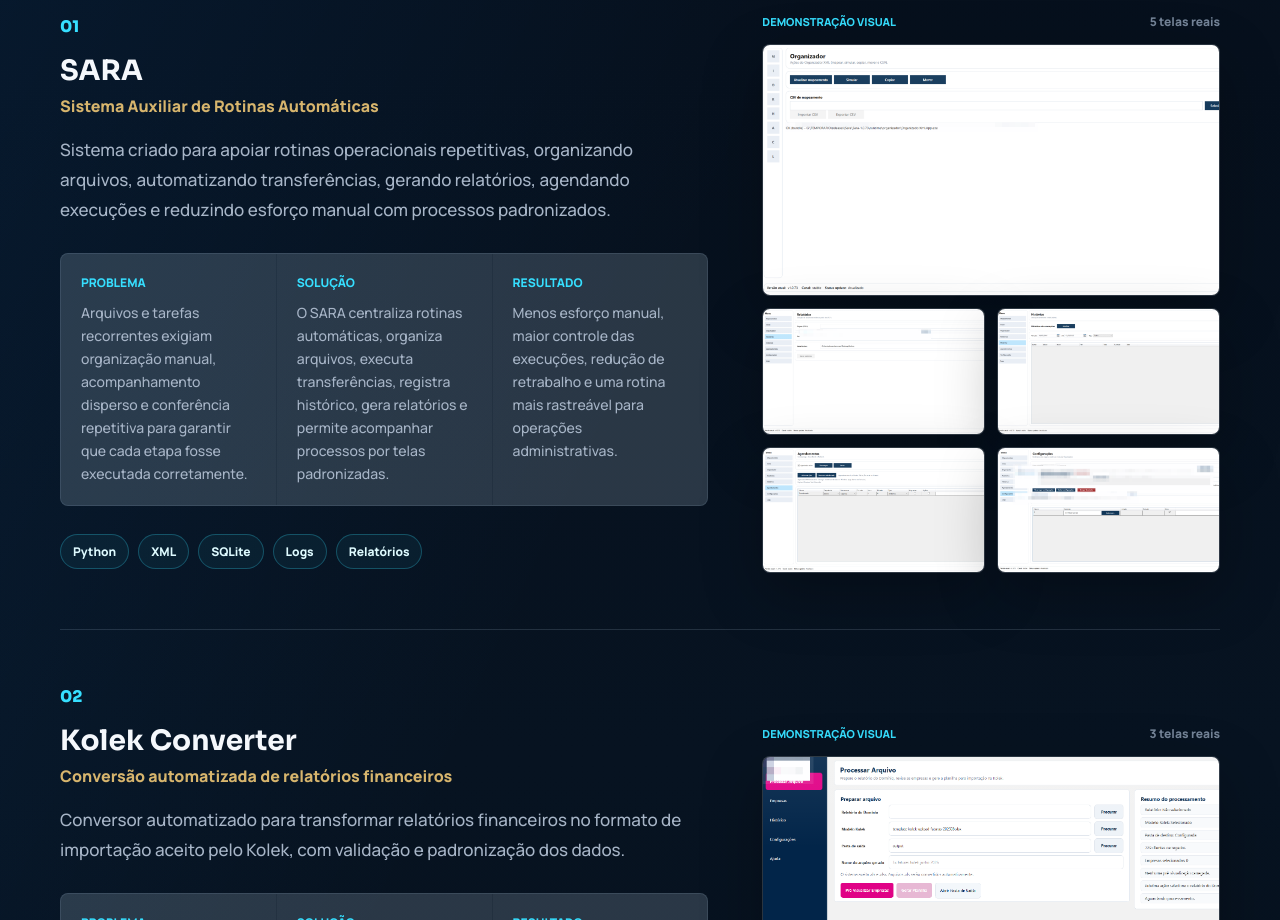
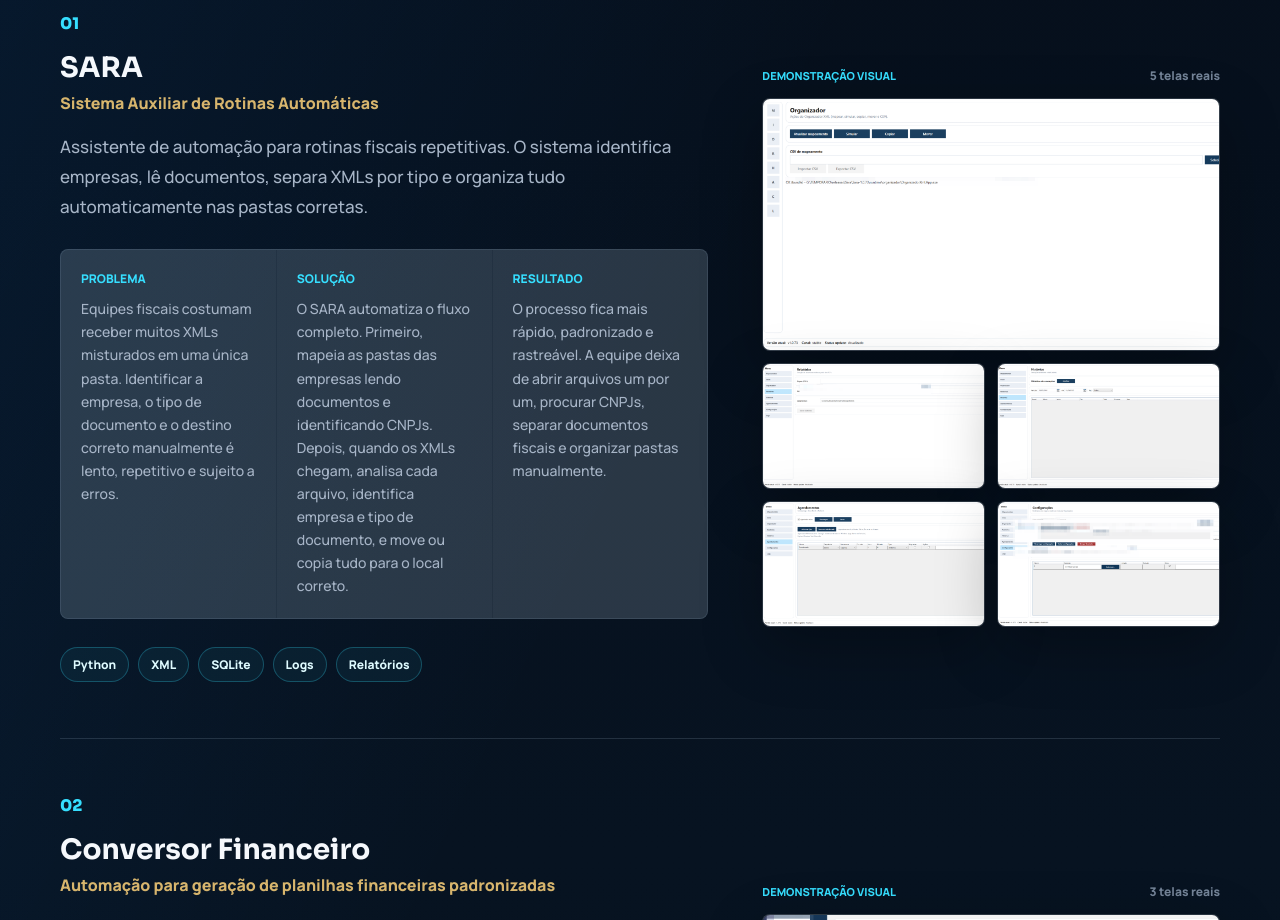
Before and after one commit to AlexMoraes14/site, a React (Vite) app: page / in a window 1280 px wide. Shown: the part 1880-2800 px from the top of the page. Built offline with nearby package versions, Linux system fonts and the light colour scheme.

Commit message:
Refine case study storytelling

```diff
--- a/src/data/portfolio.js
+++ b/src/data/portfolio.js
@@ -78,7 +78,7 @@
       result: "Resultado",
       visual: "Demonstração visual",
       disclaimer:
-        "Projetos desenvolvidos a partir de necessidades operacionais reais. Todos os exemplos usam dados fictícios, anonimizados ou não sensíveis sempre que necessário.",
+        "Projetos desenvolvidos a partir de necessidades reais de operação. Informações sensíveis, nomes internos e dados de clientes foram removidos ou anonimizados.",
       tagsLabel: "Tecnologias do case",
     },
     cases: [
@@ -88,43 +88,43 @@
         title: "SARA",
         subtitle: "Sistema Auxiliar de Rotinas Automáticas",
         summary:
-          "Sistema criado para apoiar rotinas operacionais repetitivas, organizando arquivos, automatizando transferências, gerando relatórios, agendando execuções e reduzindo esforço manual com processos padronizados.",
+          "Assistente de automação para rotinas fiscais repetitivas. O sistema identifica empresas, lê documentos, separa XMLs por tipo e organiza tudo automaticamente nas pastas corretas.",
         problem:
-          "Arquivos e tarefas recorrentes exigiam organização manual, acompanhamento disperso e conferência repetitiva para garantir que cada etapa fosse executada corretamente.",
+          "Equipes fiscais costumam receber muitos XMLs misturados em uma única pasta. Identificar a empresa, o tipo de documento e o destino correto manualmente é lento, repetitivo e sujeito a erros.",
         solution:
-          "O SARA centraliza rotinas automáticas, organiza arquivos, executa transferências, registra histórico, gera relatórios e permite acompanhar processos por telas padronizadas.",
+          "O SARA automatiza o fluxo completo. Primeiro, mapeia as pastas das empresas lendo documentos e identificando CNPJs. Depois, quando os XMLs chegam, analisa cada arquivo, identifica empresa e tipo de documento, e move ou copia tudo para o local correto.",
         result:
-          "Menos esforço manual, maior controle das execuções, redução de retrabalho e uma rotina mais rastreável para operações administrativas.",
+          "O processo fica mais rápido, padronizado e rastreável. A equipe deixa de abrir arquivos um por um, procurar CNPJs, separar documentos fiscais e organizar pastas manualmente.",
         tags: ["Python", "XML", "SQLite", "Logs", "Relatórios"],
       },
       {
         id: "dominio",
         number: "02",
-        title: "Kolek Converter",
-        subtitle: "Conversão automatizada de relatórios financeiros",
+        title: "Conversor Financeiro",
+        subtitle: "Automação para geração de planilhas financeiras padronizadas",
         summary:
-          "Conversor automatizado para transformar relatórios financeiros no formato de importação aceito pelo Kolek, com validação e padronização dos dados.",
+          "Automação financeira que transforma relatórios de contas a receber em uma planilha padronizada, pronta para revisão e importação em uma plataforma externa.",
         problem:
-          "Conversão manual de relatórios financeiros para o formato de importação aceito pelo Kolek, com retrabalho, revisão linha a linha e risco de erros de formatação.",
+          "A equipe financeira precisava transformar manualmente relatórios de contas a receber em um modelo específico de planilha. Isso envolvia copiar dados, conferir clientes, ajustar formatação e revisar muitos registros.",
         solution:
-          "Desenvolvimento de um conversor automatizado capaz de ler relatórios, validar dados e gerar planilhas padronizadas para importação.",
+          "O Conversor Financeiro lê a base de clientes, atualiza os dados em uma base local, processa o relatório de contas a receber e preenche automaticamente o modelo de importação preservando estrutura, regras e formatação.",
         result:
-          "Redução do trabalho manual, menos erros de formatação e processamento mais rápido para a rotina financeira.",
+          "A rotina reduz digitação manual, evita erros de formatação, melhora a padronização e torna a conferência final muito mais rápida.",
         tags: ["Python", "Excel", "OpenPyXL", "SQLite", "Regras de negócio"],
       },
       {
         id: "controle",
         number: "03",
         title: "Sistema de Estoque",
-        subtitle: "Controle de produtos, movimentações e alertas operacionais",
+        subtitle: "Controle interno de materiais, entradas, saídas e alertas",
         summary:
-          "Sistema interno para acompanhar produtos, categorias, entradas, saídas, movimentações recentes e alertas de estoque baixo em uma rotina centralizada.",
+          "Sistema web para centralizar o controle de materiais internos, como suprimentos de escritório, itens de limpeza, papéis e produtos operacionais.",
         problem:
-          "O controle de estoque dependia de consultas manuais e informações dispersas, dificultando a visibilidade de itens baixos, saídas recentes e produtos que exigiam reposição.",
+          "Controle de estoque feito manualmente ou em planilhas dispersas dificulta saber o que está disponível, o que está acabando e quem movimentou cada item.",
         solution:
-          "Criação de um painel com cadastro de produtos, categorias, alertas, filtros e histórico de movimentações para apoiar decisões operacionais.",
+          "O sistema centraliza produtos, categorias, entradas, saídas, responsáveis pelas movimentações, níveis atuais de estoque, alertas de estoque baixo e histórico de cada alteração.",
         result:
-          "Mais rastreabilidade, melhor acompanhamento de estoque e redução de falhas na conferência de produtos e movimentações.",
+          "A empresa ganha mais visibilidade, organização e controle sobre materiais internos, reduzindo conferências manuais e melhorando a gestão operacional.",
         tags: ["PHP", "MySQL", "JavaScript", "Dashboards", "Inventário"],
       },
     ],
@@ -199,13 +199,13 @@
         "08:14 · Empresas identificadas",
         "08:15 · Relatório gerado",
       ],
-      dominioLabel: "Preview fictício Domínio para Kolek",
+      dominioLabel: "Preview fictício do conversor financeiro",
       report: "Relatório",
       source: "Domínio",
       treatment: "Tratamento",
       automation: "Automação",
       spreadsheet: "Planilha",
-      destination: "Kolek",
+      destination: "Importação",
       spreadsheetRows: [
         ["Centro", "Documento", "Status"],
         ["ADM", "000184", "OK"],
@@ -293,7 +293,7 @@
       result: "Result",
       visual: "Visual demonstration",
       disclaimer:
-        "Projects developed from real operational needs. All examples use fictional, anonymized or non-sensitive data whenever necessary.",
+        "Projects developed from real operational needs. Sensitive information, internal names and client data were removed or anonymized.",
       tagsLabel: "Case technologies",
     },
     cases: [
@@ -303,43 +303,43 @@
         title: "SARA",
         subtitle: "Auxiliary System for Automated Routines",
         summary:
-          "SARA was designed to assist repetitive operational routines by organizing files, automating transfers, generating reports, scheduling executions and reducing manual effort through standardized processes.",
+          "Automation assistant for repetitive fiscal routines. The system identifies companies, reads documents, separates XMLs by document type and organizes everything automatically into the correct folders.",
         problem:
-          "Recurring files and tasks required manual organization, dispersed monitoring and repeated checks to ensure each step had been completed correctly.",
+          "Fiscal teams often receive many XML files mixed in a single folder. Manually identifying the company, document type and correct destination folder is slow, repetitive and prone to mistakes.",
         solution:
-          "SARA centralizes automated routines, organizes files, executes transfers, records history, generates reports and makes processes easier to follow through standardized screens.",
+          "SARA automates the full organization flow. First, it maps company folders by reading documents and identifying CNPJs. Then, when XMLs are received, it analyzes each file, identifies the company and document type, and moves or copies everything to the correct location.",
         result:
-          "Less manual effort, greater execution control, reduced rework and a more traceable routine for administrative operations.",
+          "The process becomes faster, standardized and traceable. The team no longer needs to open files one by one, search for CNPJs, separate fiscal documents or organize folders manually.",
         tags: ["Python", "XML", "SQLite", "Logs", "Reports"],
       },
       {
         id: "dominio",
         number: "02",
-        title: "Kolek Converter",
-        subtitle: "Automated financial report conversion",
+        title: "Financial Converter",
+        subtitle: "Automation for standardized financial spreadsheets",
         summary:
-          "Automated converter that transforms financial reports into the import format accepted by Kolek, with data validation and standardization.",
+          "Financial automation that transforms accounts receivable reports into a standardized spreadsheet, ready for review and import into an external platform.",
         problem:
-          "Manual conversion of financial reports into the import format accepted by Kolek, with rework, row-by-row review and formatting risks.",
+          "The financial team needed to manually transform accounts receivable reports into a specific spreadsheet model. This involved copying data, checking client information, adjusting formatting and reviewing many records.",
         solution:
-          "Development of an automated converter capable of reading reports, validating data and generating standardized spreadsheets.",
+          "The Financial Converter reads the client base, updates data in a local database, processes the accounts receivable report and automatically fills the import model while preserving its structure, rules and formatting.",
         result:
-          "Reduction of manual work, fewer formatting errors and faster processing for the financial routine.",
+          "The routine reduces manual typing, avoids formatting errors, improves standardization and makes the final review much faster.",
         tags: ["Python", "Excel", "OpenPyXL", "SQLite", "Business rules"],
       },
       {
         id: "controle",
         number: "03",
         title: "Inventory System",
-        subtitle: "Product, movement and stock alert control",
+        subtitle: "Internal control of materials, entries, exits and alerts",
         summary:
-          "Internal system for tracking products, categories, entries, exits, recent movements and low-stock alerts in a centralized workflow.",
+          "Web system that centralizes internal material control, such as office supplies, cleaning products, paper materials and operational items.",
         problem:
-          "Inventory control depended on manual checks and scattered information, making it harder to see low-stock items, recent exits and products that required replenishment.",
+          "Inventory control done manually or through scattered spreadsheets makes it difficult to know what is available, what is running low and who moved each item.",
         solution:
-          "A dashboard with product records, categories, alerts, filters and movement history to support operational decisions.",
+          "The system centralizes products, categories, entries, exits, movement owners, current stock levels, low-stock alerts and the history of each change.",
         result:
-          "More traceability, better stock monitoring and fewer failures when reviewing products and movements.",
+          "The company gains more visibility, organization and control over internal materials, reducing manual checks and improving operational management.",
         tags: ["PHP", "MySQL", "JavaScript", "Dashboards", "Inventory"],
       },
     ],
@@ -413,13 +413,13 @@
         "08:14 · Companies identified",
         "08:15 · Report generated",
       ],
-      dominioLabel: "Fictitious Domínio to Kolek preview",
+      dominioLabel: "Fictitious financial converter preview",
       report: "Report",
       source: "Domínio",
       treatment: "Treatment",
       automation: "Automation",
       spreadsheet: "Spreadsheet",
-      destination: "Kolek",
+      destination: "Import",
       spreadsheetRows: [
         ["Center", "Document", "Status"],
         ["ADM", "000184", "OK"],
```
